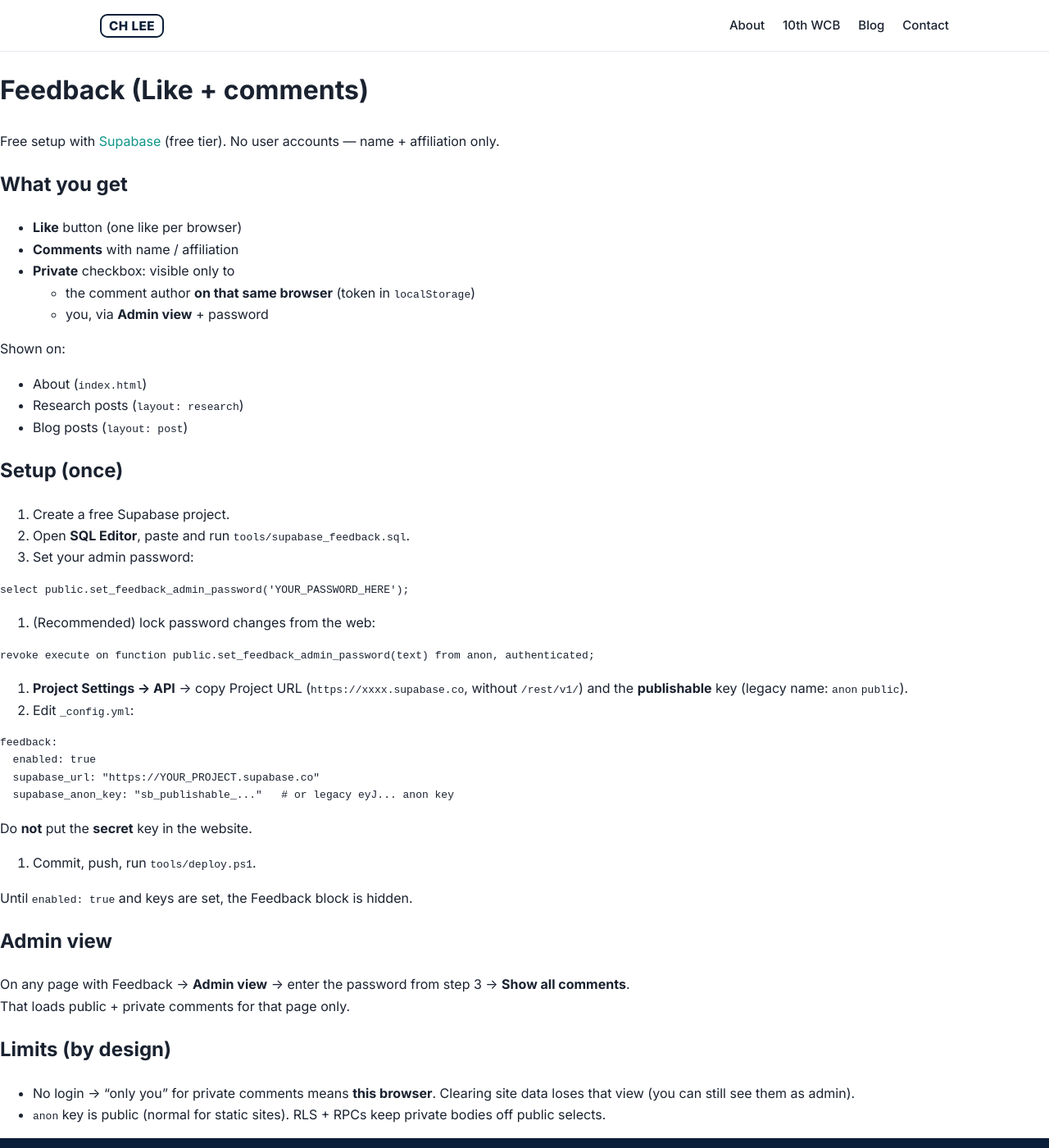
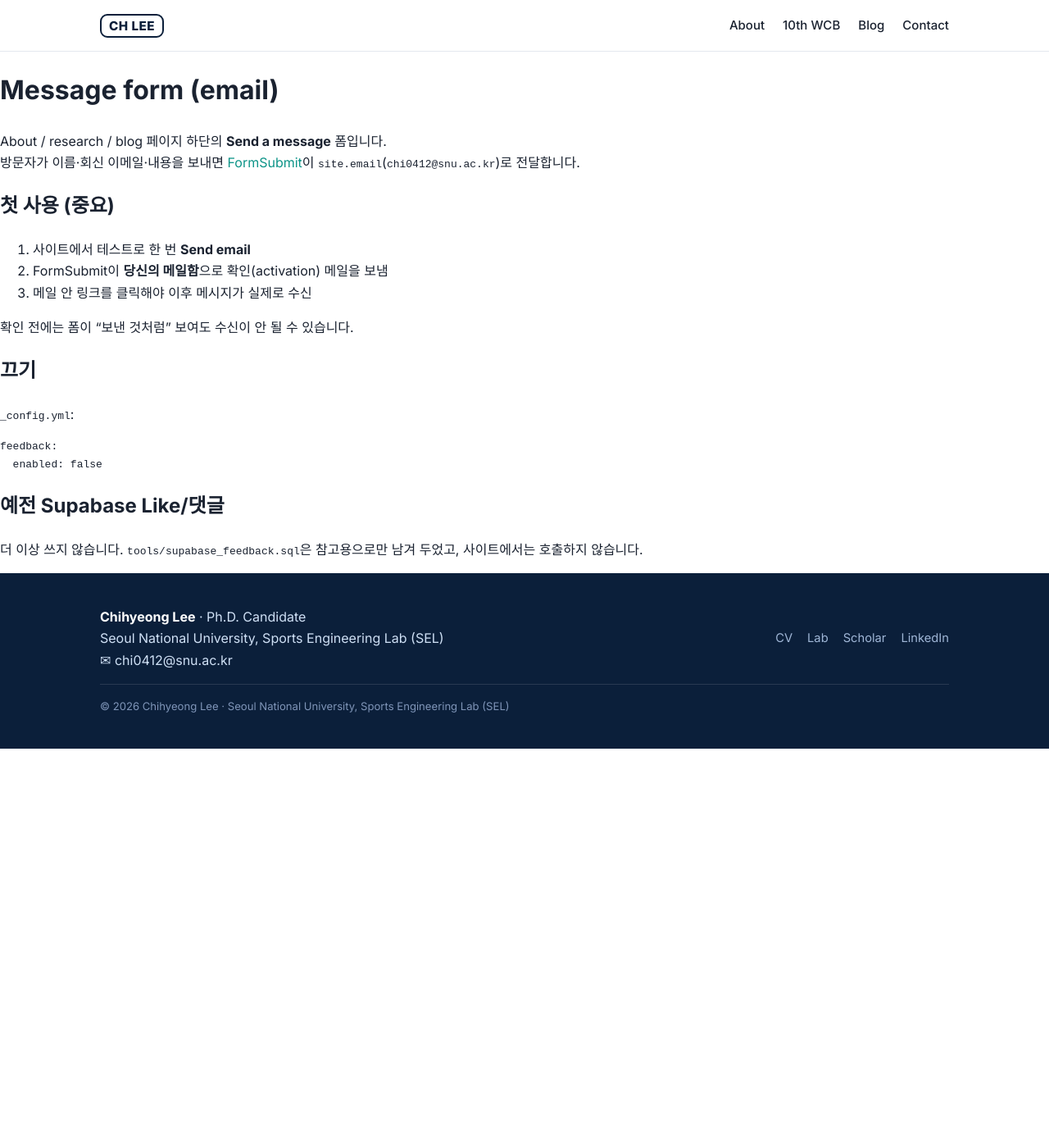
Before and after one commit to 27bro/27bro.github.io, a Jekyll site: the page built from tools/FEEDBACK.md, in a window 1280 px wide and 1400 px high. Shown: the whole window at 82% size. Built offline with Jekyll 4.4.1, drawn with Linux system fonts in a browser that asks for light colours; our own code applies the rules of GitHub Pages for plain Markdown files.

Commit message:
Replace Like/comments with an email contact form via FormSubmit.
Co-authored-by: Cursor <cursoragent@cursor.com>

````diff
--- a/_config.yml
+++ b/_config.yml
@@ -35,12 +35,10 @@ logo: /assets/img/og_banner.png
 # false : 검색 허용. 학회 즈음 검색 노출을 원하면 false 로 바꾸고 재배포하세요.
 noindex: true
 
-# ── Feedback (Like + comments via Supabase free tier) ────────────
-# 설정 방법: tools/FEEDBACK.md
+# ── Message form (emails site.email via FormSubmit, free) ────────
+# 첫 전송 시 FormSubmit이 site.email 로 확인 메일을 보냄 → 링크 클릭 후부터 수신
 feedback:
   enabled: true
-  supabase_url: "https://bfotxeddbgrjvpzjmtlw.supabase.co"
-  supabase_anon_key: "sb_publishable_yVii7Xb6oRiu7B_iXFaLxg_bsSIzR46"
 
 # ── Build settings ───────────────────────────────────────────────
 markdown: kramdown
--- a/assets/css/style.css
+++ b/assets/css/style.css
@@ -396,61 +396,9 @@ video.video, img.video { height: auto; aspect-ratio: auto; object-fit: contain;
 .post-body blockquote { border-left: 3px solid var(--accent); margin: 1.4em 0; padding: 4px 18px; color: var(--muted); background: var(--bg-alt); border-radius: 0 8px 8px 0; }
 .post-body code { background: var(--bg-alt); padding: 2px 6px; border-radius: 6px; font-size: 0.92em; }
 
-/* ─────────────────────────── Feedback ─────────────────────────── */
+/* ─────────────────────────── Feedback (email form) ───────────── */
 .feedback-section { border-top: 1px solid var(--line); }
 .feedback-wrap { max-width: 760px; }
-.feedback-like-row {
-  display: flex; align-items: center; justify-content: space-between;
-  gap: 12px; margin: 8px 0 22px; flex-wrap: wrap;
-}
-.feedback-like-btn {
-  display: inline-flex; align-items: center; gap: 8px;
-  min-width: 120px; justify-content: center;
-}
-.feedback-like-btn.is-liked {
-  background: rgba(45, 212, 191, 0.12);
-  border-color: var(--accent-deep);
-  color: var(--accent-deep);
-}
-.feedback-like-icon { font-size: 1.05rem; line-height: 1; }
-.feedback-like-count {
-  display: inline-block; min-width: 1.4em;
-  font-variant-numeric: tabular-nums; font-weight: 700;
-}
-.feedback-admin-link {
-  border: 0; background: transparent; color: var(--muted);
-  font-size: 0.82rem; cursor: pointer; padding: 4px 0;
-}
-.feedback-admin-link:hover { color: var(--accent-deep); text-decoration: underline; }
-.feedback-admin-panel {
-  background: var(--bg); border: 1px solid var(--line); border-radius: var(--radius);
-  padding: 16px 18px; margin-bottom: 20px;
-}
-.feedback-list { display: flex; flex-direction: column; gap: 14px; margin-bottom: 28px; }
-.feedback-empty { color: var(--muted); margin: 0; }
-.feedback-comment {
-  background: var(--bg); border: 1px solid var(--line); border-radius: var(--radius);
-  padding: 14px 16px;
-}
-.feedback-comment.is-private {
-  border-style: dashed;
-  background: #f8fafc;
-}
-.feedback-comment-meta {
-  color: var(--muted); font-size: 0.84rem; margin-bottom: 8px;
-  display: flex; flex-wrap: wrap; gap: 8px; align-items: center;
-}
-.feedback-comment-body { margin: 0; white-space: pre-wrap; word-break: break-word; }
-.feedback-badge {
-  display: inline-block; font-size: 0.72rem; font-weight: 600;
-  padding: 2px 8px; border-radius: 999px;
-  background: var(--bg-alt); border: 1px solid var(--line); color: var(--muted);
-}
-.feedback-badge-mine {
-  background: rgba(45, 212, 191, 0.14);
-  border-color: rgba(13, 148, 136, 0.35);
-  color: var(--accent-deep);
-}
 .feedback-form {
   background: var(--bg); border: 1px solid var(--line); border-radius: var(--radius);
   padding: 18px 18px 16px;
@@ -466,24 +414,18 @@ video.video, img.video { height: auto; aspect-ratio: auto; object-fit: contain;
   border: 1px solid var(--line); border-radius: 10px;
   padding: 10px 12px; background: #fff;
 }
-.feedback-field textarea { resize: vertical; min-height: 96px; }
+.feedback-field textarea { resize: vertical; min-height: 110px; }
 .feedback-field input:focus,
 .feedback-field textarea:focus {
   outline: 2px solid rgba(13, 148, 136, 0.28);
   border-color: var(--accent-deep);
 }
-.feedback-check {
-  display: flex; align-items: flex-start; gap: 10px;
-  font-size: 0.9rem; color: var(--muted); margin: 4px 0 14px; cursor: pointer;
-}
-.feedback-check input { margin-top: 3px; }
 .feedback-form-actions {
   display: flex; align-items: center; gap: 14px; flex-wrap: wrap;
 }
-.feedback-status, .feedback-hint {
-  margin: 0; font-size: 0.88rem; color: var(--muted);
+.feedback-status {
+  margin: 0; font-size: 0.88rem; color: var(--accent-deep); font-weight: 500;
 }
-.feedback-status.is-error, .feedback-hint.is-error { color: #b42318; }
 
 /* ─────────────────────────── Footer ─────────────────────────── */
 .site-footer { background: var(--navy); color: #cfe0f5; padding: 40px 0; margin-top: 0; }
--- a/tools/FEEDBACK.md
+++ b/tools/FEEDBACK.md
@@ -1,58 +1,25 @@
-# Feedback (Like + comments)
+# Message form (email)
 
-Free setup with [Supabase](https://supabase.com) (free tier). No user accounts — name + affiliation only.
+About / research / blog 페이지 하단의 **Send a message** 폼입니다.
+방문자가 이름·회신 이메일·내용을 보내면 [FormSubmit](https://formsubmit.co)이 `site.email`(`chi0412@snu.ac.kr`)로 전달합니다.
 
-## What you get
+## 첫 사용 (중요)
 
-- **Like** button (one like per browser)
-- **Comments** with name / affiliation
-- **Private** checkbox: visible only to
-  - the comment author **on that same browser** (token in `localStorage`)
-  - you, via **Admin view** + password
+1. 사이트에서 테스트로 한 번 **Send email**
+2. FormSubmit이 **당신의 메일함**으로 확인(activation) 메일을 보냄
+3. 메일 안 링크를 클릭해야 이후 메시지가 실제로 수신
 
-Shown on:
+확인 전에는 폼이 “보낸 것처럼” 보여도 수신이 안 될 수 있습니다.
 
-- About (`index.html`)
-- Research posts (`layout: research`)
-- Blog posts (`layout: post`)
+## 끄기
 
-## Setup (once)
-
-1. Create a free Supabase project.
-2. Open **SQL Editor**, paste and run `tools/supabase_feedback.sql`.
-3. Set your admin password:
-
-```sql
-select public.set_feedback_admin_password('YOUR_PASSWORD_HERE');
-```
-
-4. (Recommended) lock password changes from the web:
-
-```sql
-revoke execute on function public.set_feedback_admin_password(text) from anon, authenticated;
-```
-
-5. **Project Settings → API** → copy Project URL (`https://xxxx.supabase.co`, without `/rest/v1/`) and the **publishable** key (legacy name: `anon` `public`).
-6. Edit `_config.yml`:
+`_config.yml`:
 
 ```yaml
 feedback:
-  enabled: true
-  supabase_url: "https://YOUR_PROJECT.supabase.co"
-  supabase_anon_key: "sb_publishable_..."   # or legacy eyJ... anon key
+  enabled: false
 ```
 
-Do **not** put the **secret** key in the website.
-7. Commit, push, run `tools/deploy.ps1`.
+## 예전 Supabase Like/댓글
 
-Until `enabled: true` and keys are set, the Feedback block is hidden.
-
-## Admin view
-
-On any page with Feedback → **Admin view** → enter the password from step 3 → **Show all comments**.
-That loads public + private comments for that page only.
-
-## Limits (by design)
-
-- No login → “only you” for private comments means **this browser**. Clearing site data loses that view (you can still see them as admin).
-- `anon` key is public (normal for static sites). RLS + RPCs keep private bodies off public selects.
+더 이상 쓰지 않습니다. `tools/supabase_feedback.sql`은 참고용으로만 남겨 두었고, 사이트에서는 호출하지 않습니다.
````
Also changed, not shown: _includes/feedback.html (+30 -42 lines), assets/js/feedback.js (deleted, +0 -267 lines), README.md.
